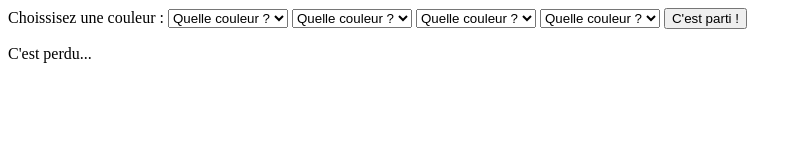
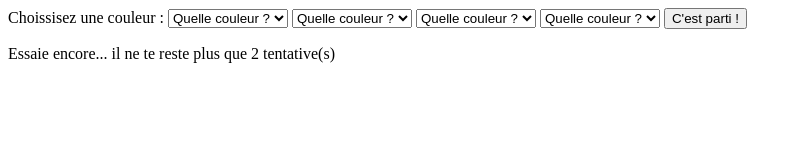
Before and after one commit to Yennie32/Mastermind_DYJ, a website with bundled scripts: page index.html in a window 1280 px wide. Both pictures are taken after a click on the button "C'est parti !". Shown: the whole page, without its empty margins (0-802 px from the left). Built offline with nearby package versions, Linux system fonts and the light colour scheme.

Commit message:
systeme de jeu OK

```diff
--- a/index.html
+++ b/index.html
@@ -6,12 +6,11 @@
     <title>MasterMind</title>
     <script src="script.js" type="module"></script>
     <script type="module" src="./script.js"></script>
-    <script type="module" src="./test.js"></script>
   </head>
   <body>
     <div>
       <label for="color-select">Choissisez une couleur :</label>
-  <select name="couleur1" id="couleur1" class="couleur" >
+      <select name="couleur1" id="couleur1" class="couleur">
         <option value="Quelle couleur ?">Quelle couleur ?</option>
         <option value="rouge">rouge</option>
         <option value="vert">vert</option>
@@ -58,6 +57,5 @@
       <button type="button" id="button">C'est parti !</button>
       <p id="info"></p>
     </div>
-
   </body>
 </html>
--- a/script.js
+++ b/script.js
@@ -13,7 +13,6 @@ let couleursAutorisees = {
   7: "blanc",
   8: "orange",
 };
-let combinaison = [];
 let cachee = shuffleColor(couleursAutorisees);
 console.log(cachee);
 
@@ -32,50 +31,40 @@ function estCorrect(secret, proposition) {
 
   return JSON.stringify(secret) === JSON.stringify(proposition);
 }
-// console.log(estCorrect(essai1, combinaison));
-let bouton = document.querySelector("#button")
-bouton.addEventListener("click", partieDeJeu)
+
+let bouton = document.querySelector("#button");
+bouton.addEventListener("click", partieDeJeu);
 // RECUPERE INPUT DE L'UTILISATEUR ET LE TABLIFIE
 function essaiCouleur() {
   let tabCouleur = [];
-  let choixCouleur = document.querySelectorAll(".couleur")
-  console.log(choixCouleur.value);
-  choixCouleur.forEach(couleur => {
+  let choixCouleur = document.querySelectorAll(".couleur");
+  choixCouleur.forEach((couleur) => {
     tabCouleur.push(couleur.value);
-  })
-  console.log("tabCouleur", tabCouleur);
+  });
   return tabCouleur;
 }
 
 // INITIALISE LE NOMBRE DE TENTATIVES
+let tentativesMax = 3;
+let trouvé = false;
 
 // GERE LE GAMEPLAY
 function partieDeJeu() {
-  let tentativesMax = 3;
-  let trouvé = false;
+  let devineCouleur = essaiCouleur();
 
-  let devineCouleur = essaiCouleur();
-  tentativesMax--;
+  let tentative = estCorrect(cachee, devineCouleur);
 
-  while (tentativesMax > 0 && !trouvé) {
-    // if (!estValide(devineCouleur)) {
-    //   console.log("INVALIDE");
-    //   devineCouleur = essaiCouleur();
-    //   continue;
-    // }
-    let tentative = estCorrect(cachee, devineCouleur);
-    if (!tentative) {
-      texte.innerText = "Essaie encore..."
-      tentativesMax--;
-      devineCouleur = essaiCouleur();
+  if (tentative) {
+    texte.innerText = "Bravo";
+    trouvé = true;
+  } else {
+    tentativesMax--;
+    texte.innerText = `Essaie encore... il ne te reste plus que ${tentativesMax} tentative(s)`;
+  }
 
-    } else {
-      texte.innerText = "Bravo"
-      trouvé = true;
-    }
-  }
-   if (!trouvé) {
-    texte.innerText = "C'est perdu..."
-    return
+  if (tentativesMax <= 0 && !trouvé) {
+    texte.innerText = `C'est perdu... La combinaison était : ${cachee.join(
+      ", "
+    )}.`;
   }
 }
```
Lines whose indentation alone changed are shown as unchanged.
